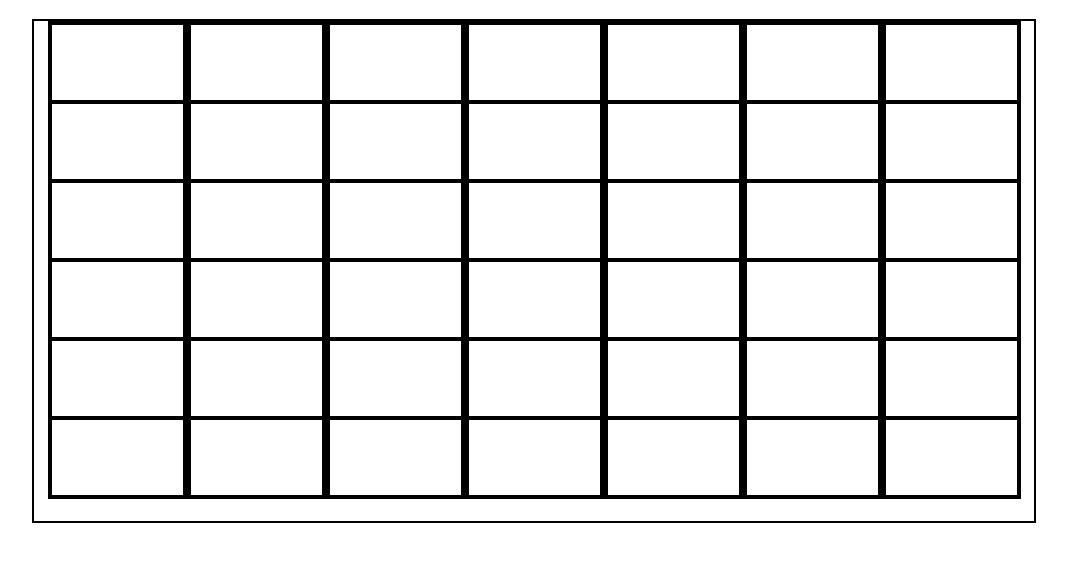
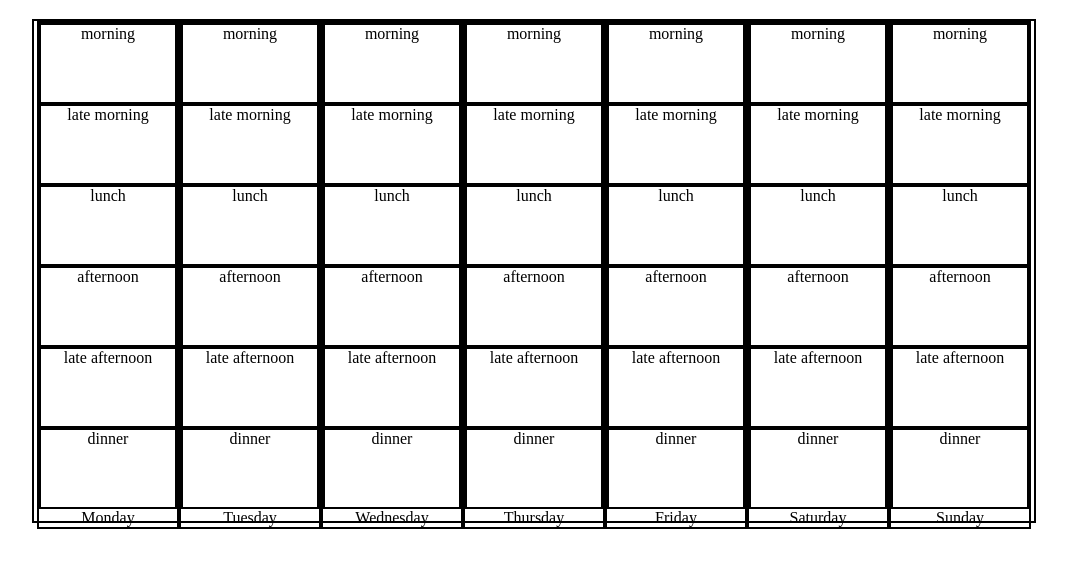
Before and after one commit to katenorquay/mediterranean-calender, a React app: page / in a window 1280 px wide. Shown: the part 61-628 px from the top of the page, without its empty margins (106-1173 px from the left). Built offline with nearby package versions, Linux system fonts and the light colour scheme.

Commit message:
calender working with logic

```diff
--- a/components/Day.js
+++ b/components/Day.js
@@ -1,16 +1,16 @@
 import React, { Component } from 'react'
 import Time from './Time'
 
-function Day(props) {
+function Day({state}) {
   return (
-      <div className= 'day'>
-      <Time/>
-      <Time/>
-      <Time/>
-      <Time/>
-      <Time/>
-      <Time/>
+    <div>
+    {state.calendar.map(function (day){
+      return <div className='day'>
+      <Time state={state} day={day}/>
+      {day.name}
       </div>
+    })}
+    </div>
   )
 }
 
--- a/components/Time.js
+++ b/components/Time.js
@@ -1,8 +1,13 @@
 import React, { Component } from 'react'
 
-function Time(props) {
+function Time({state, day}) {
   return (
-    <div className='time'>
+    <div>
+      {day.times.map(function (time){
+        return <div className='time'>
+        {time.title}
+        </div>
+      })}
     </div>
   )
 }
--- a/components/Todo.js
+++ b/components/Todo.js
@@ -1,11 +1,11 @@
 import React, { Component } from 'react'
 import Week from './Week'
 
-function Todo(props) {
+function Todo({name, state, dispatch}) {
   return (
     <div>
-      <h1>{props.name}</h1>
-      <Week/>
+      <h1>{name}</h1>
+      <Week state={state}/>
     </div>
   )
 }
--- a/components/Week.js
+++ b/components/Week.js
@@ -1,16 +1,10 @@
 import React, { Component } from 'react'
 import Day from './Day'
 
-function Week(props) {
+function Week({state}) {
   return (
       <div className='week'>
-      <Day/>
-      <Day/>
-      <Day/>
-      <Day/>
-      <Day/>
-      <Day/>
-      <Day/>
+      <Day state={state}/>
       </div>
   )
 }
--- a/index.css
+++ b/index.css
@@ -11,13 +11,13 @@ main {
 }
 
 .day {
-  width: 135px;
+  width: 138px;
   border: 2px solid black;
   display: inline-block;
 }
 
 .time {
-  height: 75px;
+  height: 77px;
   border: 2px solid black;
   /*display: inline-block;*/
 }
--- a/index.js
+++ b/index.js
@@ -5,6 +5,71 @@ import reducer from './reducer.js'
 import {createStore} from 'redux'
 
 const initialState = {
+  calendar: [
+    {name: 'Monday',
+    times:[
+      {id:1, title:'morning'},
+      {id:2, title: 'late morning'},
+      {id:3, title:'lunch'},
+      {id:4, title: 'afternoon'},
+      {id:5, title: 'late afternoon'},
+      {id:6, title: 'dinner'}
+    ]},
+    {name: 'Tuesday',
+    times:[
+      {id:1, title:'morning'},
+      {id:2, title: 'late morning'},
+      {id:3, title:'lunch'},
+      {id:4, title: 'afternoon'},
+      {id:5, title: 'late afternoon'},
+      {id:6, title: 'dinner'}
+    ]},
+    {name: 'Wednesday',
+    times:[
+      {id:1, title:'morning'},
+      {id:2, title: 'late morning'},
+      {id:3, title:'lunch'},
+      {id:4, title: 'afternoon'},
+      {id:5, title: 'late afternoon'},
+      {id:6, title: 'dinner'}
+    ]},
+    {name: 'Thursday',
+    times:[
+      {id:1, title:'morning'},
+      {id:2, title: 'late morning'},
+      {id:3, title:'lunch'},
+      {id:4, title: 'afternoon'},
+      {id:5, title: 'late afternoon'},
+      {id:6, title: 'dinner'}
+    ]},
+    {name: 'Friday',
+    times: [
+      {id:1, title:'morning'},
+      {id:2, title: 'late morning'},
+      {id:3, title:'lunch'},
+      {id:4, title: 'afternoon'},
+      {id:5, title: 'late afternoon'},
+      {id:6, title: 'dinner'}
+    ]},
+    {name: 'Saturday',
+    times: [
+      {id:1, title:'morning'},
+      {id:2, title: 'late morning'},
+      {id:3, title:'lunch'},
+      {id:4, title: 'afternoon'},
+      {id:5, title: 'late afternoon'},
+      {id:6, title: 'dinner'}
+    ]},
+    {name: 'Sunday',
+    times: [
+      {id:1, title:'morning'},
+      {id:2, title: 'late morning'},
+      {id:3, title:'lunch'},
+      {id:4, title: 'afternoon'},
+      {id:5, title: 'late afternoon'},
+      {id:6, title: 'dinner'}
+    ]}
+  ]
 }
 
 const store = createStore(reducer, initialState)
--- a/reducer.js
+++ b/reducer.js
@@ -4,6 +4,9 @@ function reducer(state, action) {
   var newState = clone(state)
   var {type, payload} = action
   switch(type) {
+    case 'RESET':
+      newState.board = null
+      return newState //dump everything apart from the currentUser
     default:
     return newState
   }
```
